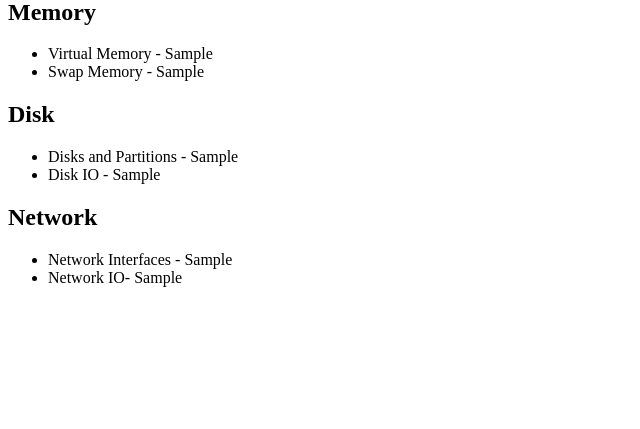
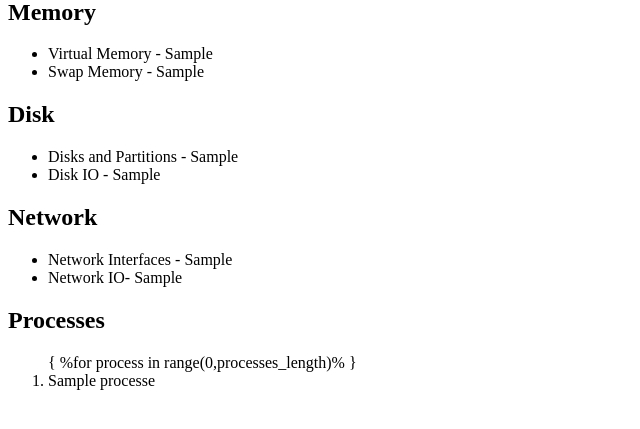
Before and after one commit to JamieCoupe/pymon, a Flask app: template app/templates/index.html in a window 1280 px wide. Shown: the part 323-752 px from the top of the page, without its empty margins (0-640 px from the left). Run offline with Flask 2, Linux system fonts and the light colour scheme; the template is opened without the code that fills it: most values are stand-ins (such as "Sample title", 1, 10 or a date in 2020).

Commit message:
Added processes to main page

```diff
--- a/app/routes.py
+++ b/app/routes.py
@@ -6,7 +6,7 @@ from pymoncore.services import cpu
 from pymoncore.services import memory
 from pymoncore.services import disk
 from pymoncore.services import network
-
+from pymoncore.services import process
 
 @app.route('/')
 @app.route('/index')
@@ -35,8 +35,15 @@ def hello_world():
     network_interfaces = network.get_network_interfaces()
     network_io = network.get_network_io()
 
+    # Processes
+    running_processes = process.get_all_processes_info()
+    columns = "name,cpu_usage,memory_usage,read_bytes,write_bytes,status,create_time,nice,n_threads,cores"
+    process_df = process.construct_dataframe(running_processes, "memory_usage", columns, False)
+    process_list_length = len(process_df.values.to_list())
+
     return render_template("index.html", sysinfo=static_sysinfo, boottime=boot_time, cpu_static=cpu_static,
                            cpu_freq=cpu_frequency, cpu_usage_total=cpu_usage_total, cpu_usage_cores=cpu_usage_cores,
                            virtual_memory=virtual_memory, swap_memory=swap_memory,
                            disk_partitions=disk_partition_info, disk_io=disk_io,
-                           network_interfaces=network_interfaces, network_io=network_io)
+                           network_interfaces=network_interfaces, network_io=network_io,
+                           processes=process_df.iterrows(), processes_length=process_list_length)
--- a/app/templates/index.html
+++ b/app/templates/index.html
@@ -37,5 +37,13 @@
             <li>Network IO- {{ network_io }}</li>
         </ul>
     </div>
+    <div>
+        <h2>Processes</h2>
+        <div>
+            <ol>{ %for process in range(0,processes_length)% }
+                <li>{{ processes[process] }}</li>
+            </ol>
+        </div>
+    </div>
 </body>
 </html>
```
Also changed, not shown: app/__init__.py (+8 -3 lines), 1 other file.
